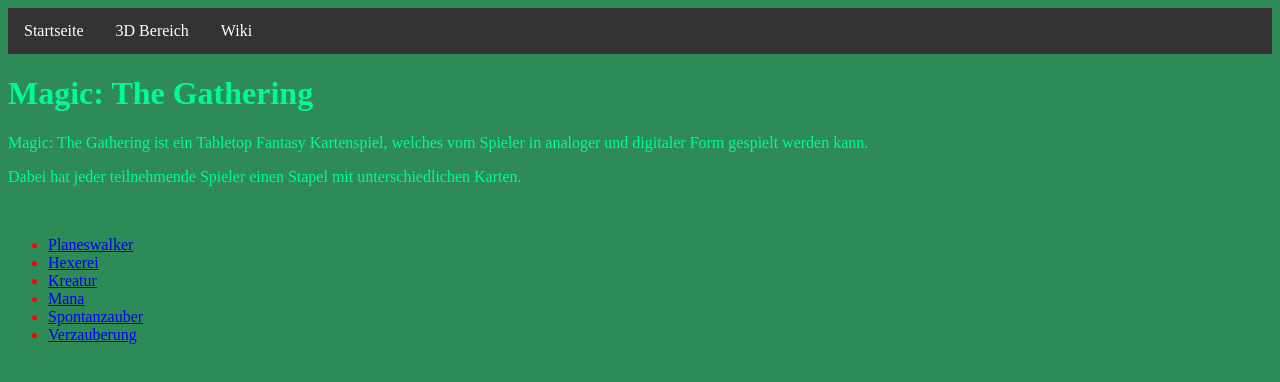
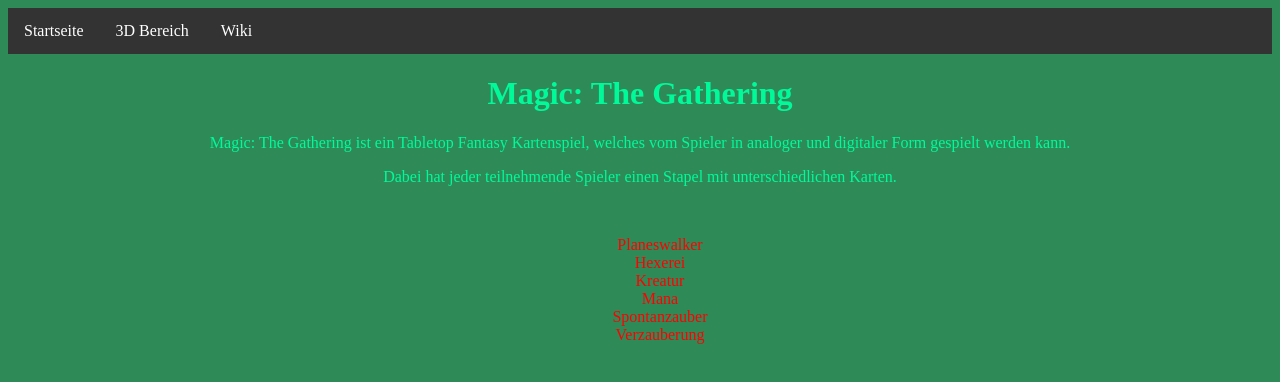
Before and after one commit to ocdaederus/3d-blog-wiki, a plain HTML site: page magicthegathering.html in a window 1280 px wide. Drawn offline with Linux system fonts and the light colour scheme.

Commit message:
changes
+ edit magic.css
+ edit magicthegathering.html
+ add planeswalker.css

```diff
--- a/css/magic.css
+++ b/css/magic.css
@@ -1,3 +1,25 @@
 #kategoriekarten{
   color: red;
+  text-align: center;
 }
+
+a {
+  text-decoration: none;
+}
+
+a:link{
+  color: red;
+}
+
+a:visited{
+  color: red;
+}
+
+/*entfernt die Kreise der Listenelementse*/
+li {
+  list-style: none;
+}
+
+#textbox1 {
+  text-align: center;
+}
--- a/magicthegathering.html
+++ b/magicthegathering.html
@@ -16,10 +16,14 @@
       <!-- <li class="listenelementstartseite" style="float: right"><a href="about.html" class="verbindungstartseite1">Impressum</a></li> -->
     </ul>
 
-    <h1>Magic: The Gathering</h1>
+    <div id="textbox1">
 
-    <p>Magic: The Gathering ist ein Tabletop Fantasy Kartenspiel, welches vom Spieler in analoger und digitaler Form gespielt werden kann.</p>
-    <p>Dabei hat jeder teilnehmende Spieler einen Stapel mit unterschiedlichen Karten.</p>
+      <h1>Magic: The Gathering</h1>
+
+      <p>Magic: The Gathering ist ein Tabletop Fantasy Kartenspiel, welches vom Spieler in analoger und digitaler Form gespielt werden kann.</p>
+      <p>Dabei hat jeder teilnehmende Spieler einen Stapel mit unterschiedlichen Karten.</p>
+
+    </div>
 
     <br>
 
```
Also changed, not shown: wiki.html (+1 -1 lines), wiki/deutsch/magicplaneswalker.html (+2 -1 lines), wiki/deutsch/css/planeswalker.css (added).
